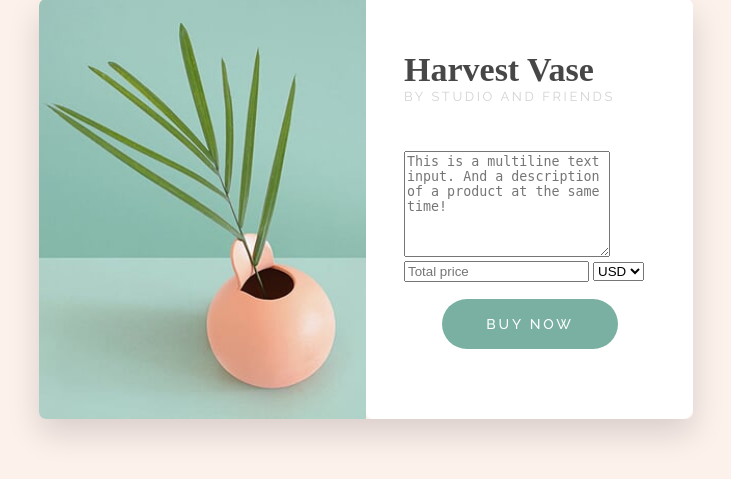
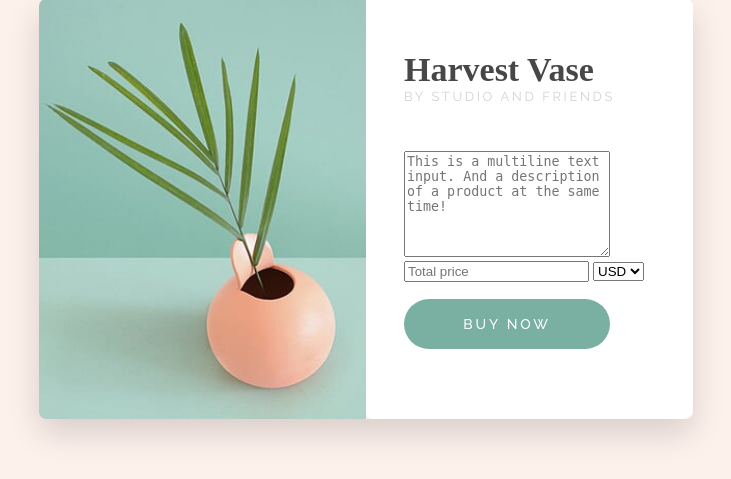
Before and after one commit to kpashko/flaskshop, a Flask app: page / in a window 1280 px wide. Shown: the part 51-530 px from the top of the page, without its empty margins (274-1005 px from the left). Run offline with Flask 2, Linux system fonts and the light colour scheme; some web fonts are replaced.

Commit message:
style changes

```diff
--- a/static/CSS/Style.css
+++ b/static/CSS/Style.css
@@ -83,7 +83,6 @@ body {
 
 .product-price-btn {
   height: 103px;
-  width: 327px;
   margin-top: 17px;
   position: relative;
 }
@@ -110,8 +109,8 @@ span {
 .product-price-btn button {
   display: inline-block;
   height: 50px;
-  width: 176px;
-  margin: 0 40px 0 38px;
+  width: 206px;
+  margin: 0 40px 0 0;
   box-sizing: border-box;
   border: transparent;
   border-radius: 60px;
@@ -131,7 +130,6 @@ span {
   font-family: 'Raleway', sans-serif;
 
 }
-
 .product-price-btn button:hover {
   background-color: #000;
 }
```
